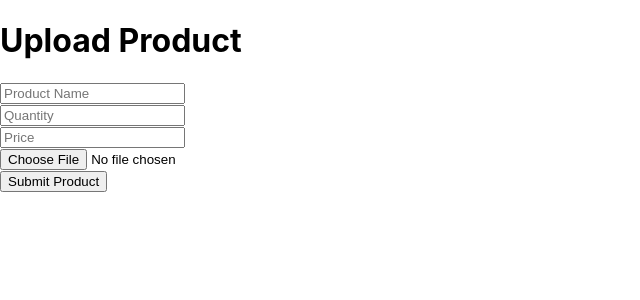
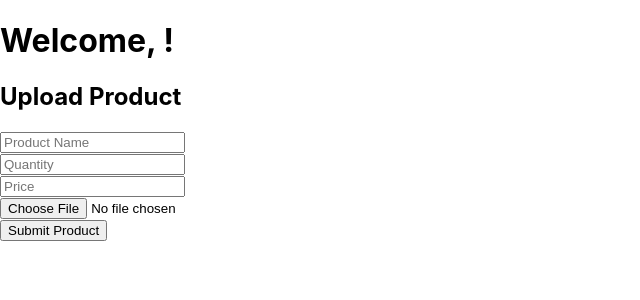
Before and after one commit to kavinvenu/Agri-nest, a React (Create React App) app in the folder frontend/: page /farmer in a window 1280 px wide. Shown: the top 300 px of the page, without its empty margins (0-640 px from the left). Built offline with nearby package versions, Linux system fonts and the light colour scheme; the HTML template or start-up script is replaced by a standard one.

Commit message:
first commit

```diff
--- a/frontend/src/components/Farmer.js
+++ b/frontend/src/components/Farmer.js
@@ -1,6 +1,10 @@
 import React, { useState } from "react";
+import { useLocation } from "react-router-dom"; // 👈 import hook to receive state
 
 const Farmer = () => {
+  const location = useLocation();
+  const username = location.state?.username; // 👈 get username from router state
+
   const [product, setProduct] = useState({
     name: "",
     quantity: "",
@@ -27,7 +31,8 @@ const Farmer = () => {
 
   return (
     <div>
-      <h1>Upload Product</h1>
+      <h1>Welcome, {username}!</h1> {/* 👈 Display the username */}
+      <h2>Upload Product</h2>
       <form onSubmit={uploadProduct}>
         <input
           type="text"
--- a/frontend/src/components/Login.js
+++ b/frontend/src/components/Login.js
@@ -15,12 +15,13 @@ const Login = () => {
     const data = await response.json();
     if (data.token) {
       alert("Login successful!");
+      const routeState = { username: username }; // 👈 pass username via router state
       if (data.role === "Farmer") {
-        navigate("/farmer");
+        navigate("/farmer", { state: routeState });
       } else if (data.role === "Customer") {
-        navigate("/customer");
+        navigate("/customer", { state: routeState });
       } else if (data.role === "Middleware") {
-        navigate("/middleware");
+        navigate("/middleware", { state: routeState });
       }
     } else {
       alert("Login failed!");
```
